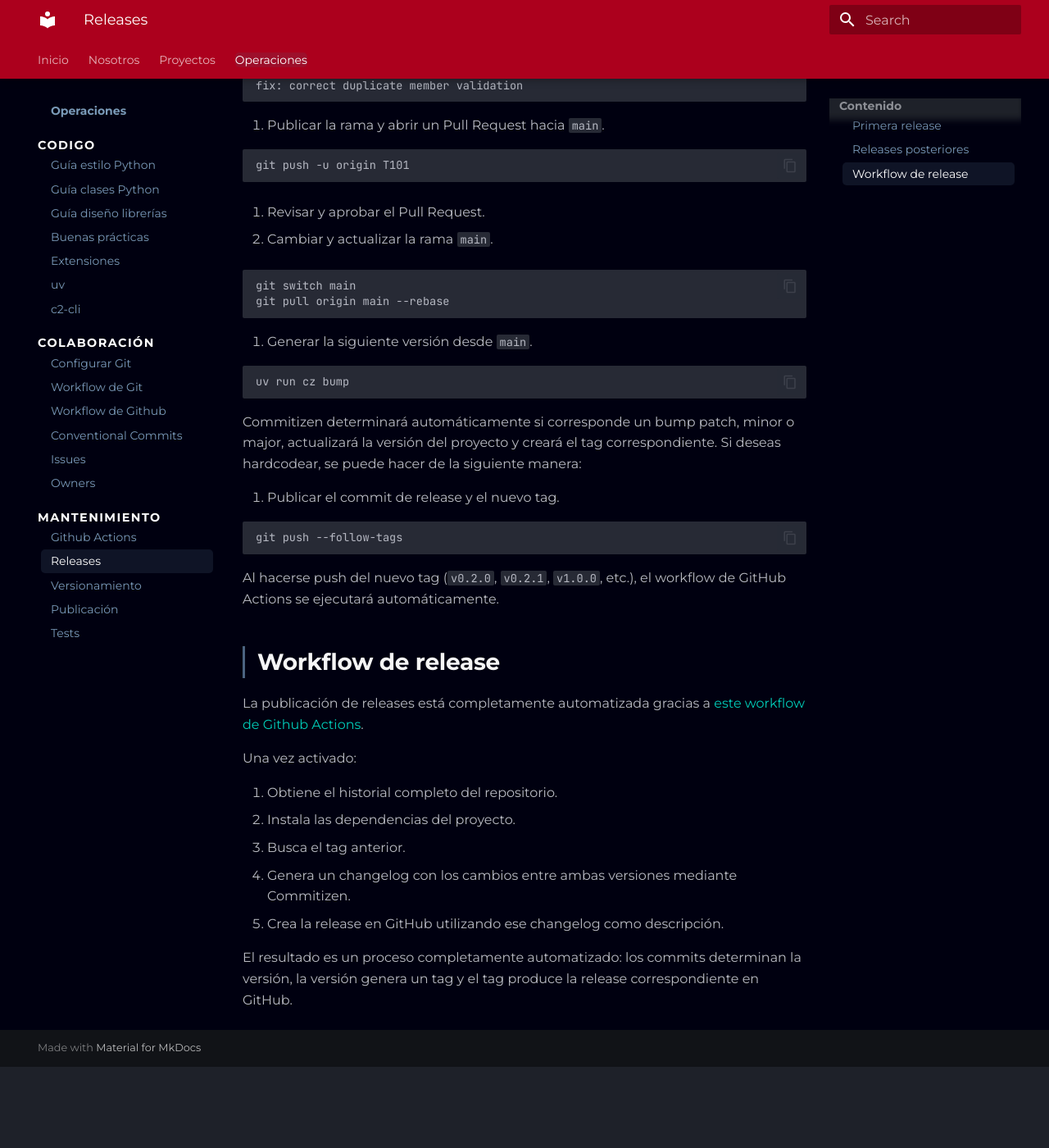
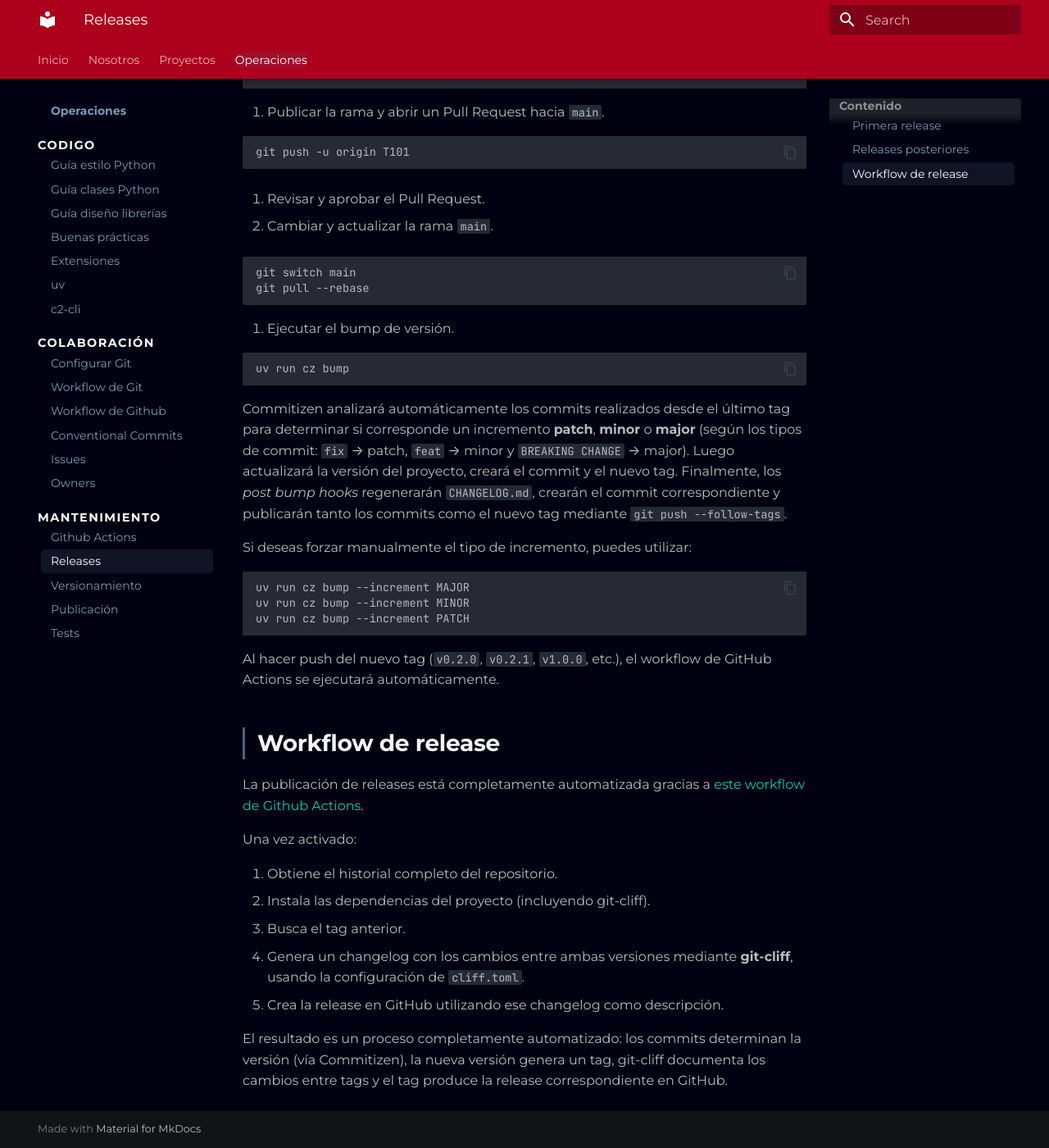
Before and after one commit to c2-circulo-desarrolladores/c2-core, an MkDocs documentation site: the page built from docs/operaciones/mantenimiento/releases.md, in a window 1280 px wide and 1400 px high, scrolled down 1177 px. Shown: the whole window at 82% size. Built offline with MkDocs 1.6.1 and Material for MkDocs 9.7.7, drawn with Linux system fonts in a browser that asks for light colours; before the commit the page ends 2478 px from its top, so only the background shows below that; some of the changed text lies outside the part shown.

Commit message:
feat(mantenimiento): workflow de releases ahora utiliza git-cliff (closes #34)

````diff
--- a/docs/operaciones/mantenimiento/releases.md
+++ b/docs/operaciones/mantenimiento/releases.md
@@ -19,12 +19,11 @@ git push origin v0.1.0
 ```
 
 Se empieza con `v0.1.0` porque es la primera versión al ejecutar `uv init`.
-
 La convención `0.x.x` indica que el proyecto todavía no posee una API estable y puede atravesar cambios importantes antes de llegar a `1.0.0`.
 
 ## Releases posteriores
 
-Una vez que existe al menos una release, el flujo de trabajo es diferente:
+Una vez que existe al menos una release, el flujo de trabajo es el siguiente:
 
 1. Crear una rama de trabajo.
 
@@ -51,24 +50,26 @@ git push -u origin T101
 
 ```bash
 git switch main
-git pull origin main --rebase
+git pull --rebase
 ```
 
-6. Generar la siguiente versión desde `main`.
+6. Ejecutar el bump de versión.
 
 ```bash
 uv run cz bump
 ```
 
-Commitizen determinará automáticamente si corresponde un bump patch, minor o major, actualizará la versión del proyecto y creará el tag correspondiente. Si deseas hardcodear, se puede hacer de la siguiente manera:
+Commitizen analizará automáticamente los commits realizados desde el último tag para determinar si corresponde un incremento **patch**, **minor** o **major** (según los tipos de commit: `fix` → patch, `feat` → minor y `BREAKING CHANGE` → major). Luego actualizará la versión del proyecto, creará el commit y el nuevo tag. Finalmente, los *post bump hooks* regenerarán `CHANGELOG.md`, crearán el commit correspondiente y publicarán tanto los commits como el nuevo tag mediante `git push --follow-tags`.
 
-7. Publicar el commit de release y el nuevo tag.
+Si deseas forzar manualmente el tipo de incremento, puedes utilizar:
 
 ```bash
-git push --follow-tags
+uv run cz bump --increment MAJOR
+uv run cz bump --increment MINOR
+uv run cz bump --increment PATCH
 ```
 
-Al hacerse push del nuevo tag (`v0.2.0`, `v0.2.1`, `v1.0.0`, etc.), el workflow de GitHub Actions se ejecutará automáticamente.
+Al hacer push del nuevo tag (`v0.2.0`, `v0.2.1`, `v1.0.0`, etc.), el workflow de GitHub Actions se ejecutará automáticamente.
 
 ## Workflow de release
 
@@ -77,9 +78,9 @@ La publicación de releases está completamente automatizada gracias a [este wor
 Una vez activado:
 
 1. Obtiene el historial completo del repositorio.
-2. Instala las dependencias del proyecto.
+2. Instala las dependencias del proyecto (incluyendo git-cliff).
 3. Busca el tag anterior.
-4. Genera un changelog con los cambios entre ambas versiones mediante Commitizen.
+4. Genera un changelog con los cambios entre ambas versiones mediante **git-cliff**, usando la configuración de `cliff.toml`.
 5. Crea la release en GitHub utilizando ese changelog como descripción.
 
-El resultado es un proceso completamente automatizado: los commits determinan la versión, la versión genera un tag y el tag produce la release correspondiente en GitHub.
+El resultado es un proceso completamente automatizado: los commits determinan la versión (vía Commitizen), la nueva versión genera un tag, git-cliff documenta los cambios entre tags y el tag produce la release correspondiente en GitHub.
````
Also changed, not shown: docs/operaciones/mantenimiento/github_actions.md (+5 -10 lines), 1 other file.
